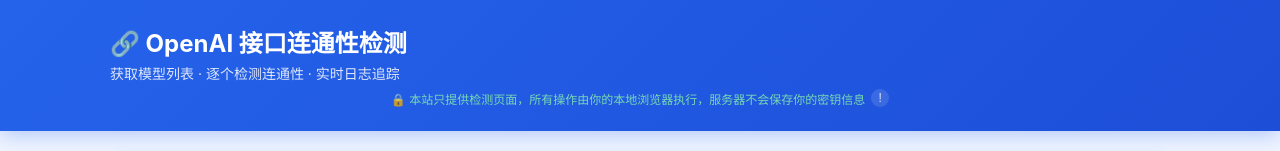
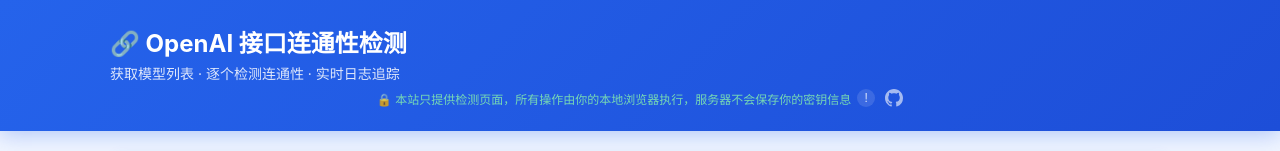
Before and after one commit to landamao/openai-api-tester, a plain HTML site: page index.html in a window 1280 px wide. Shown: the top 151 px of the page. Drawn offline with Linux system fonts and the light colour scheme.

Commit message:
feat: 添加 GitHub 图标链接、手动粘贴弹窗、安全说明弹窗

```diff
--- a/index.html
+++ b/index.html
@@ -115,6 +115,9 @@
     <p style="font-size:12px;color:#86efac;margin-top:6px;display:flex;align-items:center;gap:6px;justify-content:center">
       🔒 本站只提供检测页面，所有操作由你的本地浏览器执行，服务器不会保存你的密钥信息
       <button type="button" id="btnWhyHeader" style="background:rgba(255,255,255,0.15);border:none;cursor:pointer;font-size:12px;color:white;border-radius:50%;width:18px;height:18px;line-height:18px;text-align:center;padding:0" title="查看详情">!</button>
+      <a href="https://github.com/landamao/openai-api-tester" target="_blank" style="display:inline-flex;align-items:center;margin-left:4px;opacity:0.7;transition:opacity 0.2s" title="GitHub 仓库" onmouseover="this.style.opacity=1" onmouseout="this.style.opacity=0.7">
+        <svg width="18" height="18" viewBox="0 0 16 16" fill="white"><path d="M8 0C3.58 0 0 3.58 0 8c0 3.54 2.29 6.53 5.47 7.59.4.07.55-.17.55-.38 0-.19-.01-.82-.01-1.49-2.01.37-2.53-.49-2.69-.94-.09-.23-.48-.94-.82-1.13-.28-.15-.68-.52-.01-.53.63-.01 1.08.58 1.23.82.72 1.21 1.87.87 2.33.66.07-.52.28-.87.51-1.07-1.78-.2-3.64-.89-3.64-3.95 0-.87.31-1.59.82-2.15-.08-.2-.36-1.02.08-2.12 0 0 .67-.21 2.2.82.64-.18 1.32-.27 2-.27.68 0 1.36.09 2 .27 1.53-1.04 2.2-.82 2.2-.82.44 1.1.16 1.92.08 2.12.51.56.82 1.27.82 2.15 0 3.07-1.87 3.75-3.65 3.95.29.25.54.73.54 1.48 0 1.07-.01 1.93-.01 2.2 0 .21.15.46.55.38A8.013 8.013 0 0016 8c0-4.42-3.58-8-8-8z"/></svg>
+      </a>
     </p>
   </div>
 </div>
```
